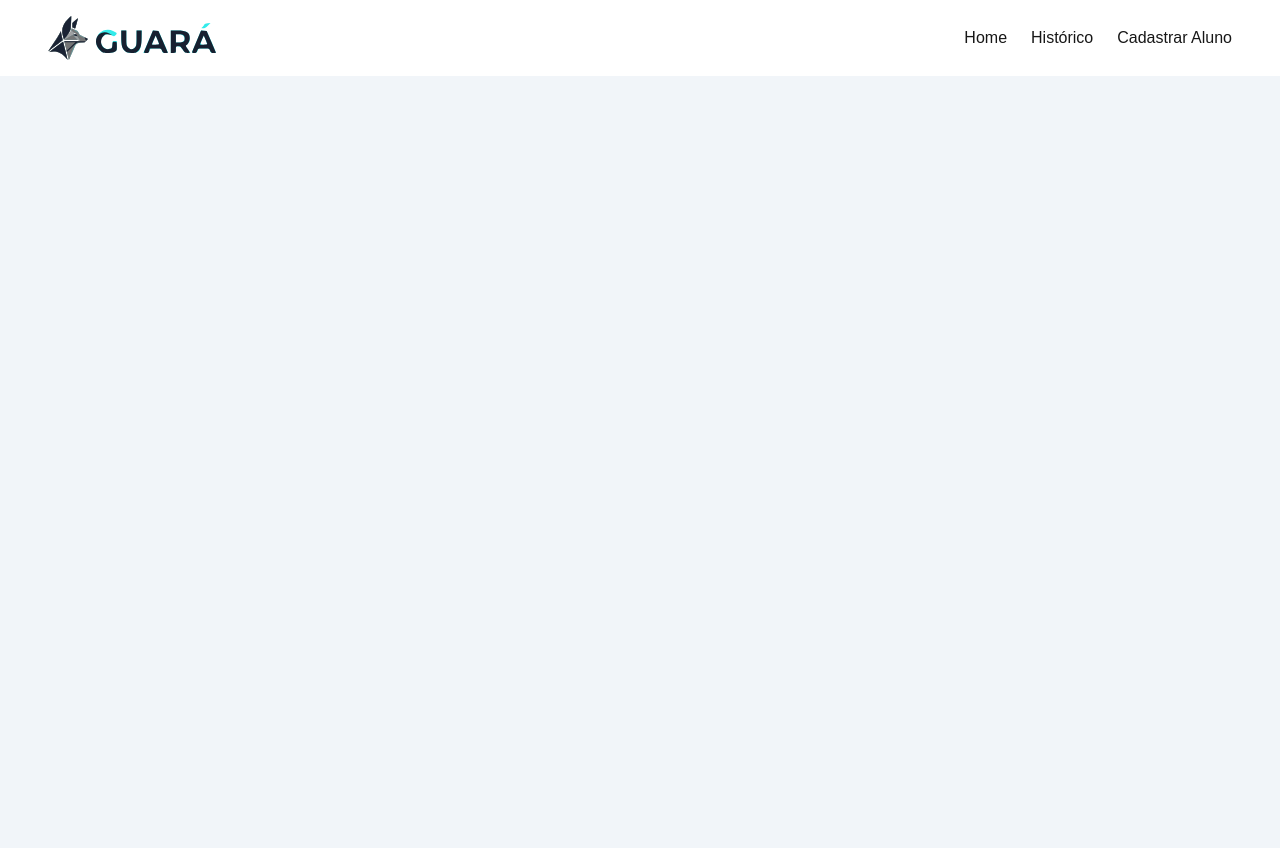
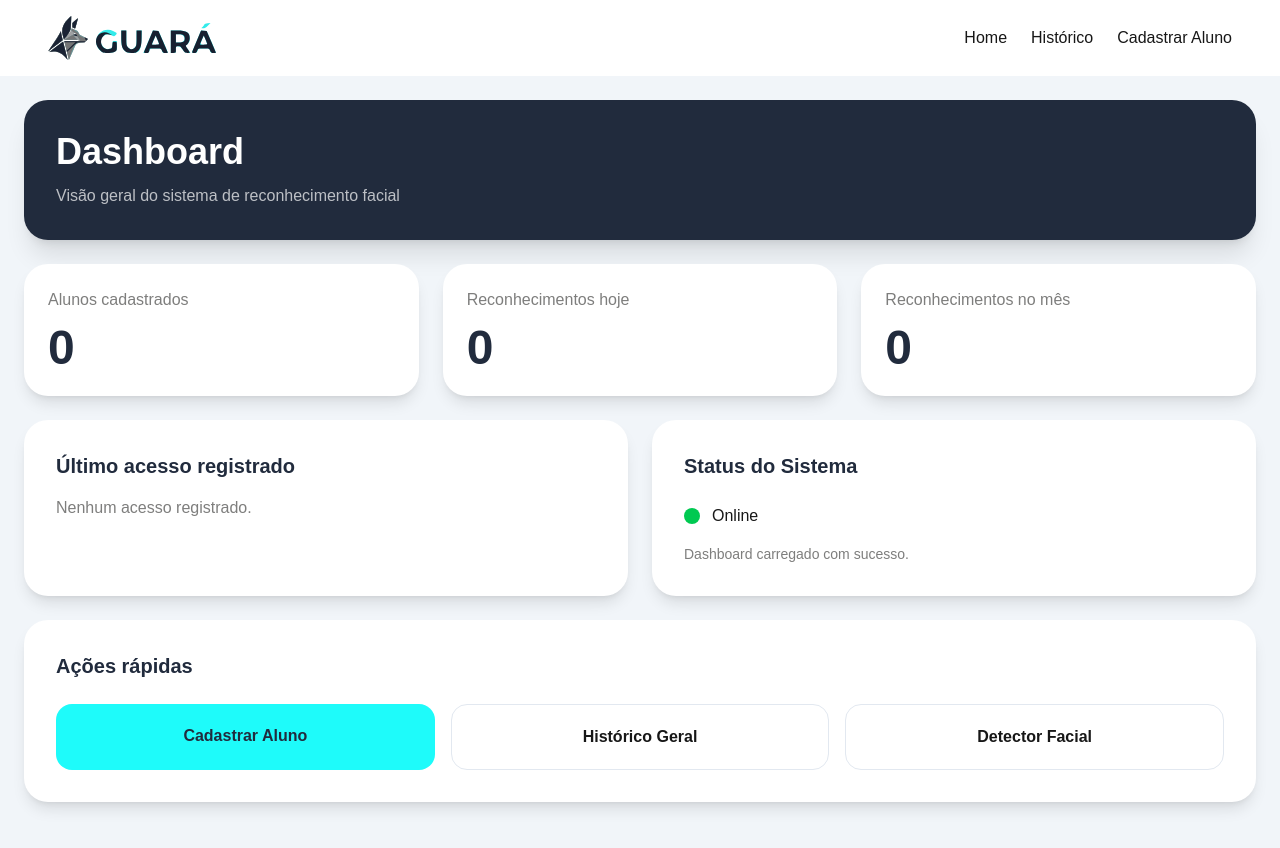
Before and after one commit to impedrohenri/frontend-reconhecimento-facial-mkt, a Next.js app: page / in a window 1280 px wide. Shown: the top 848 px of the page. Built offline with nearby package versions, Linux system fonts and the light colour scheme; no server answers.

Commit message:
feat: implementa tela de dashboard

```diff
--- a/src/app/page.tsx
+++ b/src/app/page.tsx
@@ -1,13 +1,245 @@
 "use client";
 
+import API_ADDRESS from "@/api/api.route";
 import Header from "@/components/Header";
+import Link from "next/link";
+import { useEffect, useState } from "react";
 
-export default function MainPage() {
+interface DashboardSummary {
+  students_count: number;
+  today_accesses: number;
+  month_accesses: number;
+
+  last_access: {
+    student_id: number;
+    recognized_at: string;
+  } | null;
+}
+
+export default function DashboardPage() {
+  const [loading, setLoading] = useState(true);
+
+  const [summary, setSummary] =
+    useState<DashboardSummary | null>(null);
+
+  useEffect(() => {
+    loadDashboard();
+  }, []);
+
+  async function loadDashboard() {
+    try {
+      setLoading(true);
+
+      const response = await fetch(
+        `${API_ADDRESS}/dashboard/summary`
+      );
+
+      const data = await response.json();
+
+      setSummary(data);
+    } catch (error) {
+      console.error(error);
+    } finally {
+      setLoading(false);
+    }
+  }
+
+  function formatDate(date: string) {
+    return new Date(date).toLocaleString(
+      "pt-BR"
+    );
+  }
+
+  if (loading) {
+    return (
+      <>
+        <Header />
+        <main className="min-h-screen bg-slate-100 p-8">
+          Carregando dashboard...
+        </main>
+      </>
+    );
+  }
 
   return (
     <>
       <Header />
-      <main className="min-h-screen bg-slate-100 flex items-center justify-center p-6">
+
+      <main className="min-h-screen bg-slate-100 p-6">
+
+        <div className="mx-auto max-w-7xl">
+
+          <div className="rounded-3xl bg-(--dark-blue) p-8 shadow-xl">
+
+            <h1 className="text-4xl font-bold text-white">
+              Dashboard
+            </h1>
+
+            <p className="mt-3 text-white/70">
+              Visão geral do sistema de
+              reconhecimento facial
+            </p>
+
+          </div>
+
+          <div className="mt-6 grid gap-6 md:grid-cols-3">
+
+            <div className="rounded-3xl bg-white p-6 shadow-lg">
+
+              <p className="text-(--gray)">
+                Alunos cadastrados
+              </p>
+
+              <h2 className="mt-3 text-5xl font-bold text-(--dark-blue)">
+                {summary?.students_count ?? 0}
+              </h2>
+
+            </div>
+
+            <div className="rounded-3xl bg-white p-6 shadow-lg">
+
+              <p className="text-(--gray)">
+                Reconhecimentos hoje
+              </p>
+
+              <h2 className="mt-3 text-5xl font-bold text-(--dark-blue)">
+                {summary?.today_accesses ?? 0}
+              </h2>
+
+            </div>
+
+            <div className="rounded-3xl bg-white p-6 shadow-lg">
+
+              <p className="text-(--gray)">
+                Reconhecimentos no mês
+              </p>
+
+              <h2 className="mt-3 text-5xl font-bold text-(--dark-blue)">
+                {summary?.month_accesses ?? 0}
+              </h2>
+
+            </div>
+
+          </div>
+
+
+          <div className="mt-6 grid gap-6 lg:grid-cols-2">
+
+            <div className="rounded-3xl bg-white p-8 shadow-lg">
+
+              <h2 className="text-xl font-bold text-(--dark-blue)">
+                Último acesso registrado
+              </h2>
+
+              {summary?.last_access ? (
+                <div className="mt-6">
+
+                  <p className="text-(--gray)">
+                    ID do aluno
+                  </p>
+
+                  <h3 className="text-3xl font-bold text-(--dark-blue)">
+                    #{summary.last_access.student_id}
+                  </h3>
+
+                  <p className="mt-4 text-sm text-(--gray)">
+                    {formatDate(
+                      summary.last_access
+                        .recognized_at
+                    )}
+                  </p>
+
+                </div>
+              ) : (
+                <p className="mt-4 text-(--gray)">
+                  Nenhum acesso registrado.
+                </p>
+              )}
+
+            </div>
+
+            <div className="rounded-3xl bg-white p-8 shadow-lg">
+
+              <h2 className="text-xl font-bold text-(--dark-blue)">
+                Status do Sistema
+              </h2>
+
+              <div className="mt-6 flex items-center gap-3">
+
+                <div className="h-4 w-4 rounded-full bg-green-500" />
+
+                <span className="font-medium">
+                  Online
+                </span>
+
+              </div>
+
+              <p className="mt-4 text-sm text-(--gray)">
+                Dashboard carregado com sucesso.
+              </p>
+
+            </div>
+
+          </div>
+
+          <div className="mt-6 rounded-3xl bg-white p-8 shadow-lg">
+
+            <h2 className="mb-6 text-xl font-bold text-(--dark-blue)">
+              Ações rápidas
+            </h2>
+
+            <div className="grid gap-4 md:grid-cols-3">
+
+              <Link
+                href="/students/register"
+                className="
+                  rounded-2xl
+                  bg-(--light-blue)
+                  p-5
+                  text-center
+                  font-semibold
+                  text-(--dark-blue)
+                  transition
+                  hover:brightness-95
+                "
+              >
+                Cadastrar Aluno
+              </Link>
+
+              <Link
+                href="/historico"
+                className="
+                  rounded-2xl
+                  border
+                  border-slate-200
+                  p-5
+                  text-center
+                  font-semibold
+                "
+              >
+                Histórico Geral
+              </Link>
+
+              <Link
+                href="/reconhecimento?ip=192.168.1.XXX"
+                className="
+                  rounded-2xl
+                  border
+                  border-slate-200
+                  p-5
+                  text-center
+                  font-semibold
+                "
+              >
+                Detector Facial
+              </Link>
+
+            </div>
+
+          </div>
+
+        </div>
+
       </main>
     </>
   );
```
